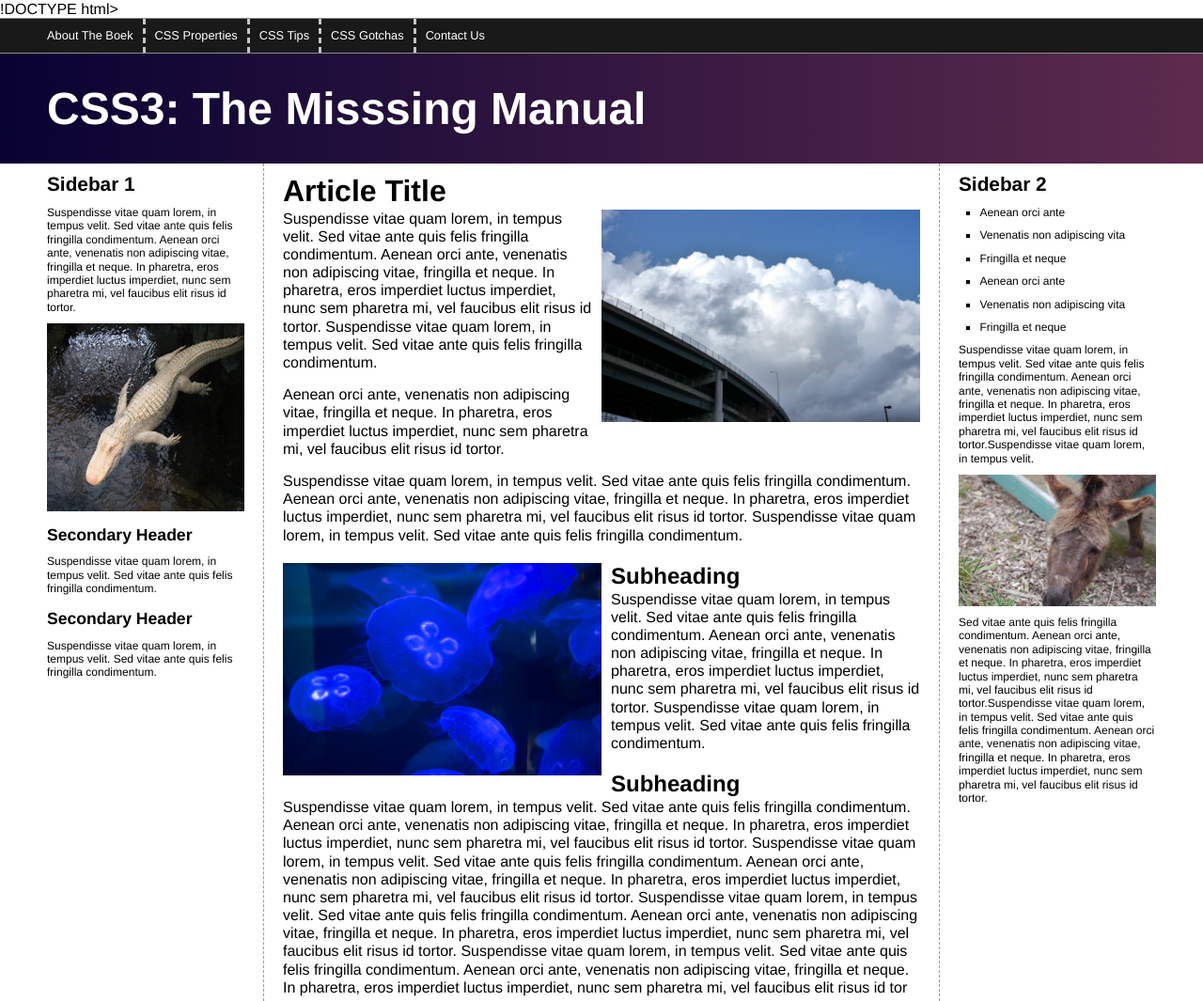
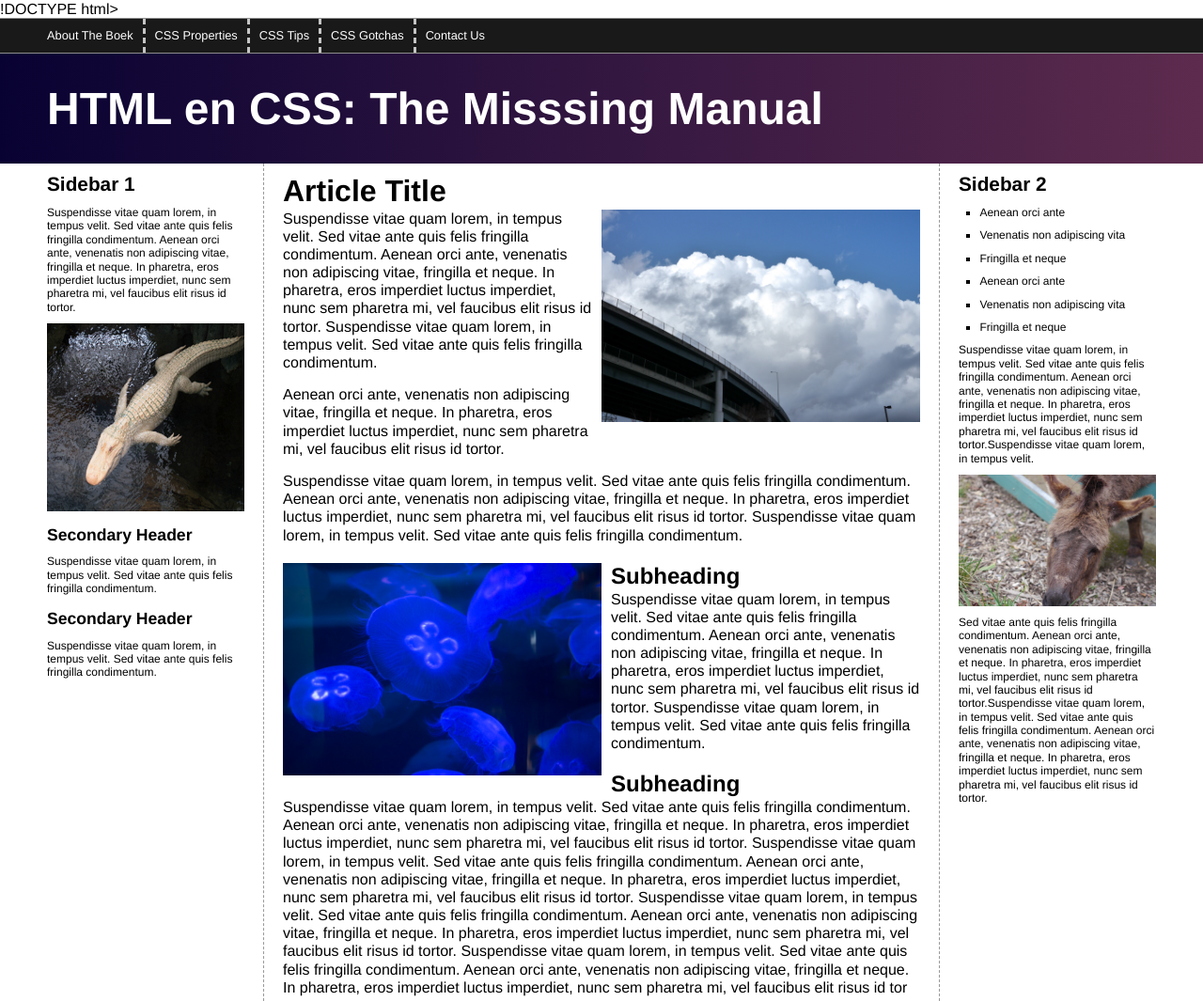
Before and after one commit to a-us3rname/digwo2, a plain HTML site: page www/index.html in a window 1280 px wide. Shown: the top 1065 px of the page at 94% size. Drawn offline with Linux system fonts and the light colour scheme.

Commit message:
html en css

```diff
--- a/www/index.html
+++ b/www/index.html
@@ -19,7 +19,7 @@
             <li><a href="#">Contact Us</a></li>
           </ul>
         </nav>
-        <h1>CSS3: The Misssing Manual</h1>
+        <h1>HTML en CSS: The Misssing Manual</h1>
       </header>
       <div class="contentWrapper">
         <div class="columnWrapper">
```
